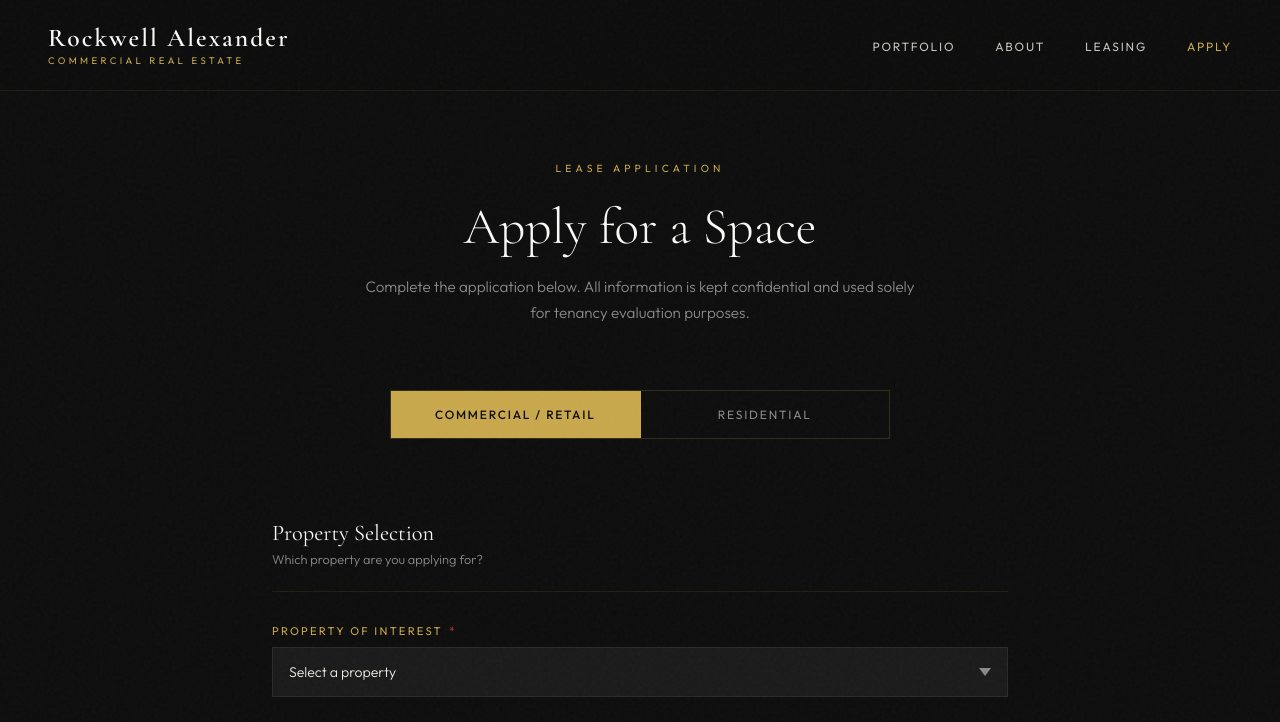
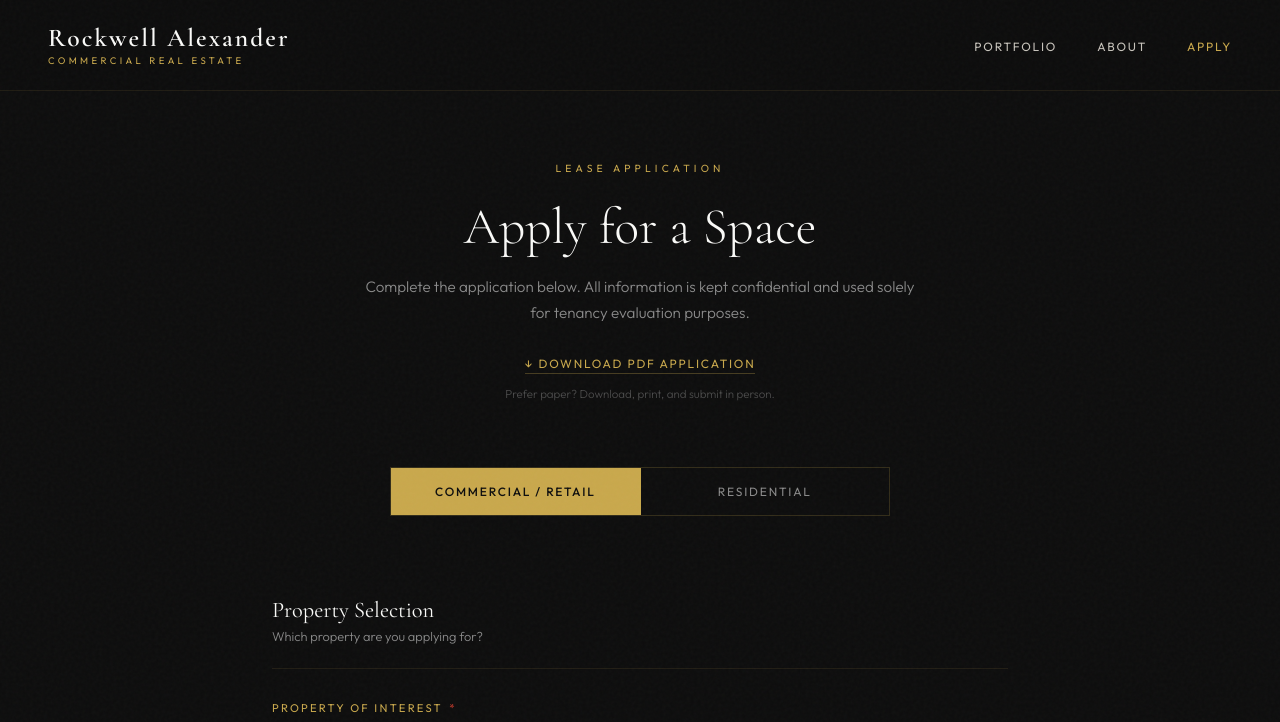
Before and after one commit to joealessandro93/rockwell-alexander-site, a plain HTML site: page apply.html in a window 1280 px wide. Shown: the top 722 px of the page. Drawn offline with nearby package versions, Linux system fonts and the light colour scheme.

Commit message:
Update apply.html

```diff
--- a/apply.html
+++ b/apply.html
@@ -129,7 +129,6 @@ nav{padding:1rem 1.5rem}
   <ul class="nav-links">
     <li><a href="index.html#portfolio">Portfolio</a></li>
     <li><a href="index.html#about">About</a></li>
-    <li><a href="contact.html">Leasing</a></li>
     <li><a href="apply.html" style="color:var(--gold)">Apply</a></li>
   </ul>
 </nav>
@@ -138,6 +137,7 @@ nav{padding:1rem 1.5rem}
   <p class="eyebrow">Lease Application</p>
   <h1>Apply for a Space</h1>
   <p>Complete the application below. All information is kept confidential and used solely for tenancy evaluation purposes.</p>
+  <p style="margin-top:1.5rem"><a href="RA_Commercial_Lease_Application.pdf" download style="color:var(--gold);font-size:0.75rem;font-weight:400;letter-spacing:0.15em;text-transform:uppercase;text-decoration:none;border-bottom:1px solid rgba(201,168,76,0.3);padding-bottom:2px;transition:border-color 0.3s" onmouseover="this.style.borderColor='var(--gold)'" onmouseout="this.style.borderColor='rgba(201,168,76,0.3)'">&#8595; Download PDF Application</a><span style="display:block;margin-top:0.5rem;font-size:0.72rem;color:var(--slate);font-weight:300">Prefer paper? Download, print, and submit in person.</span></p>
 </header>
 
 <!-- APPLICATION TYPE TOGGLE -->
```
